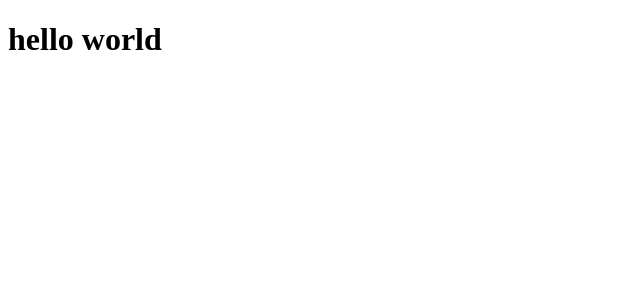
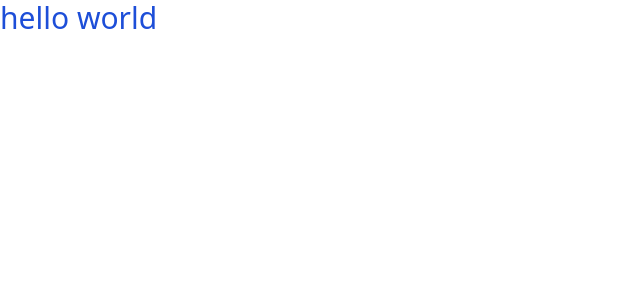
Before and after one commit to bobbyrahmanda13/bobby-rahmanda, a Nuxt app: page / in a window 1280 px wide. Shown: the top 300 px of the page, without its empty margins (0-640 px from the left). Built offline with nearby package versions, Linux system fonts and the light colour scheme.

Commit message:
config unocss

```diff
--- a/app.vue
+++ b/app.vue
@@ -1,8 +1,13 @@
+<script setup lang="ts">
+
+import '@unocss/reset/tailwind.css'
+import './styles/base.css'
+
+</script>
+
 <template>
   <div>
     <!-- <NuxtWelcome /> -->
-    <h1>hello world</h1>
+    <h1 class="text-3xl text-blue-700">hello world</h1>
   </div>
 </template>
-<script setup lang="ts">
-</script>
--- /dev/null
+++ b/styles/base.css
@@ -0,0 +1,14 @@
+html,
+body {
+  height: 100vh;
+  overflow: hidden;
+  --uno: bg-base font-sans;
+}
+
+.dark {
+  color-scheme: dark;
+}
+
+* {
+  min-width: 0;
+}
--- /dev/null
+++ b/uno.config.ts
@@ -0,0 +1,19 @@
+import {
+  defineConfig,
+  presetIcons,
+  presetTypography,
+  presetUno,
+  transformerDirectives,
+} from 'unocss'
+
+export default defineConfig({
+  shortcuts: {},
+  presets: [
+    presetUno(),
+    presetIcons(),
+    presetTypography()
+  ],
+  transformers: [
+    transformerDirectives()
+  ]
+})
```
